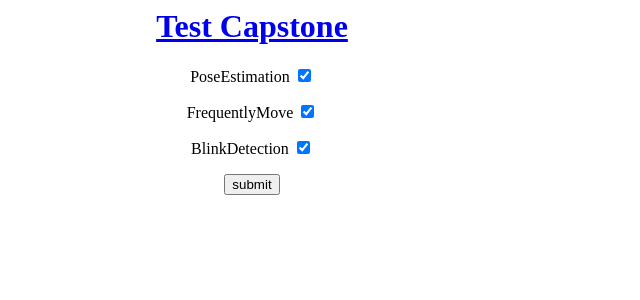
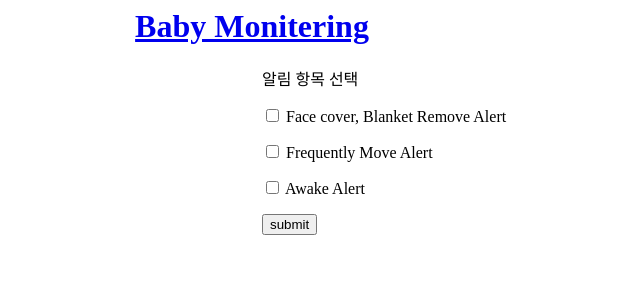
Before and after one commit to dvlpenvironment/InfantMonitoring, a Flask app: page /setting in a window 1280 px wide. Shown: the top 300 px of the page, without its empty margins (388-1028 px from the left). Run offline with Flask 2, Linux system fonts and the light colour scheme; parts of the project's set-up code (start-up, migrations or seed data) failed here and were passed over.

Commit message:
Add : front 작업

```diff
--- a/templates/setting.html
+++ b/templates/setting.html
@@ -1,21 +1,22 @@
 <html>
   <body>
     <div style="text-align: center">
-      <h1><a href="/">Test Capstone</a></h1>
-
-      <div style="list-style: none">
+      <h1><a href="/">Baby Monitering</a></h1>
+    </div>
+    <div style="list-style: none;position: absolute; left: 650px">
       <form action="/setting_post" method="post">
+        알림 항목 선택
         <p>
-            PoseEstimation
-            <input type="checkbox" name="PoseEstimation" checked />
+          <input type="checkbox" name="PoseEstimation" />
+          Face cover, Blanket Remove Alert
         </p>
         <p>
-            FrequentlyMove
-            <input type="checkbox" name="FrequentlyMove" checked />
+          <input type="checkbox" name="FrequentlyMove" />
+          Frequently Move Alert
         </p>
         <p>
-            BlinkDetection
-            <input type="checkbox" name="BlinkDetection" checked />
+          <input type="checkbox" name="BlinkDetection" />
+          Awake Alert
         </p>
         <p>
           <input type="submit" value="submit" />
--- a/templates/stream.html
+++ b/templates/stream.html
@@ -5,7 +5,7 @@
   </head>
   <body>
     <div style="text-align: center">
-      <h1><a href="/">Test Capstone</a></h1>
+      <h1><a href="/">Baby Monitering</a></h1>
       <img src="{{url_for('stream')}}" />
     </div>
   </body>
```
Also changed, not shown: templates/index.html (+15 -2 lines). Lines whose indentation alone changed are shown as unchanged.
